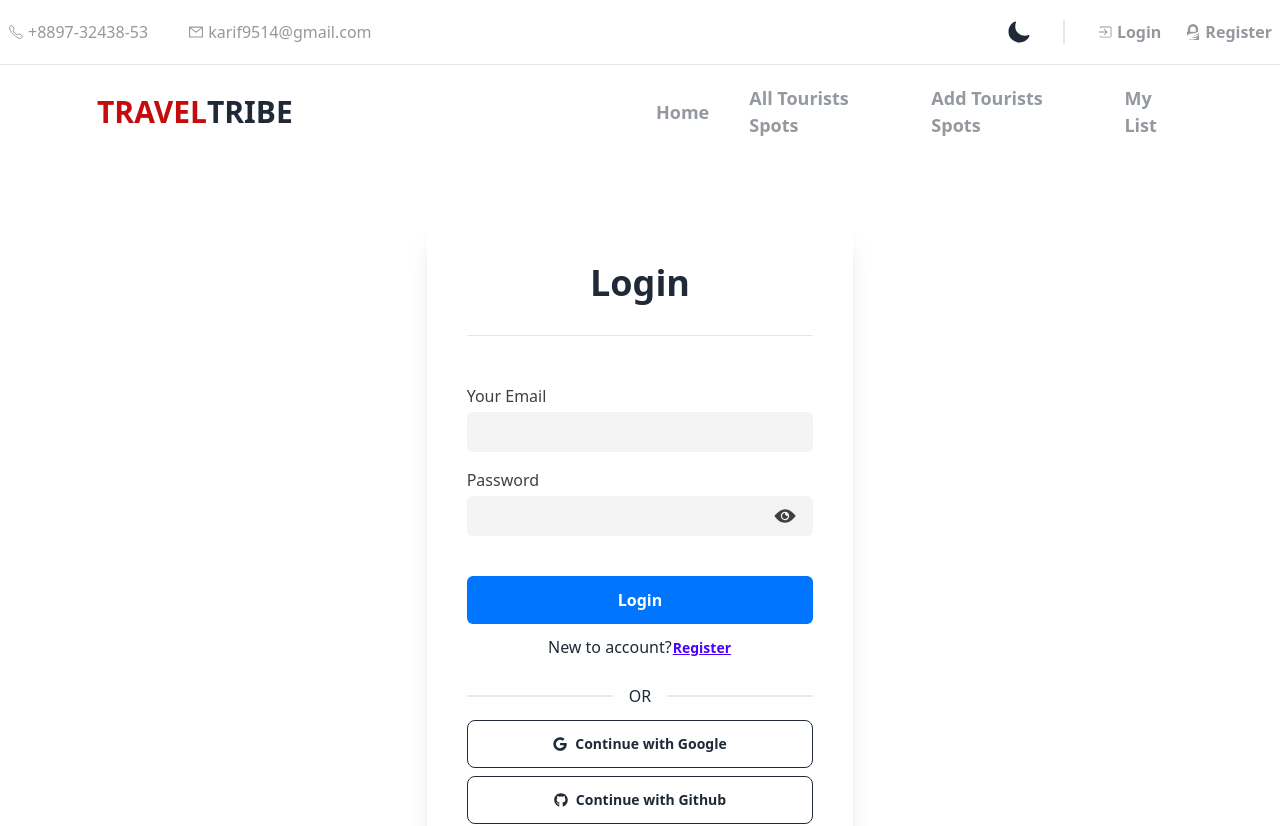
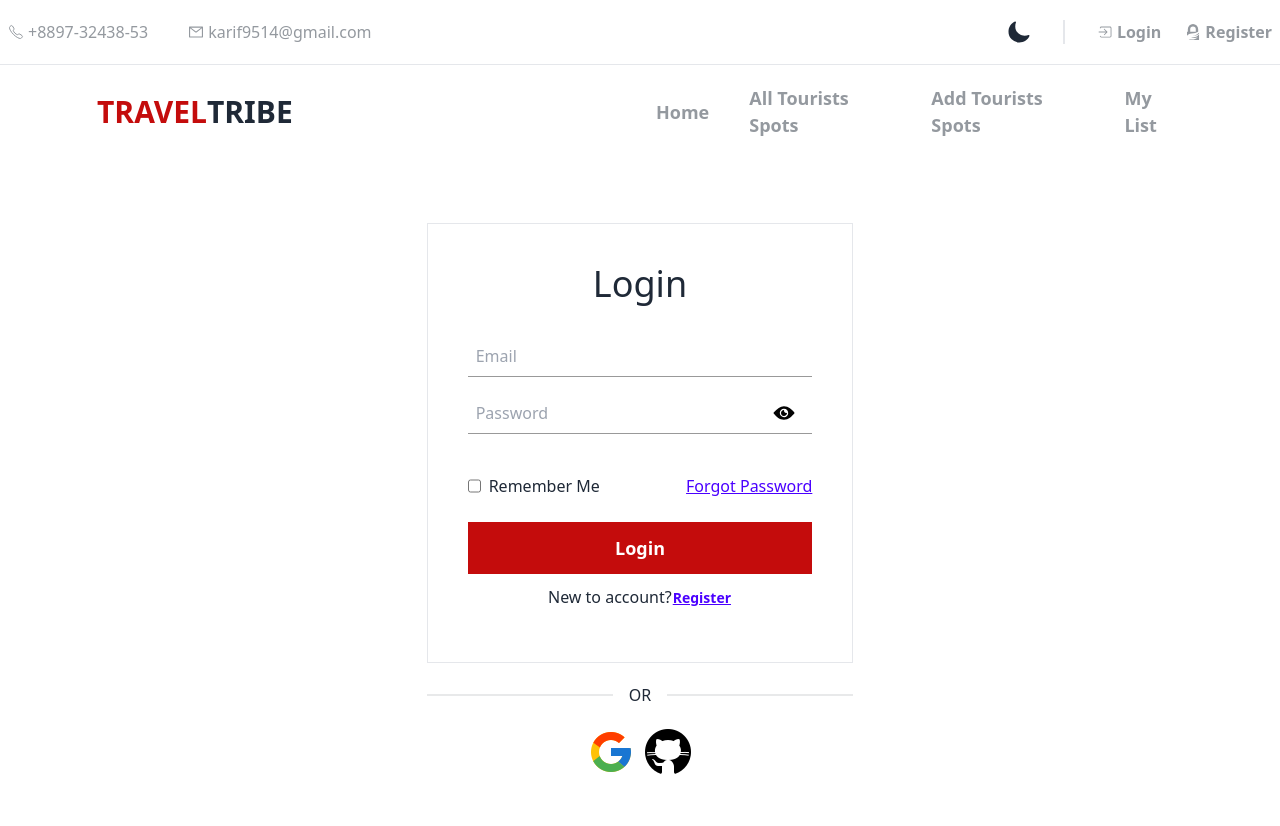
Before and after one commit to arifraj9911/tourism-management-client, a React (Vite) app: page /login in a window 1280 px wide. Shown: the top 826 px of the page. Built offline with nearby package versions, Linux system fonts and the light colour scheme; no server answers.

Commit message:
login design implement

```diff
--- a/src/Pages/Shared/Login/Login.jsx
+++ b/src/Pages/Shared/Login/Login.jsx
@@ -5,6 +5,8 @@ import { Link, useLocation, useNavigate } from "react-router-dom";
 import { IoIosEye, IoIosEyeOff } from "react-icons/io";
 import { FaGithub, FaGoogle } from "react-icons/fa";
 
+import google from "../../../assets/Images/google.png";
+import github from "../../../assets/Images/github.png";
 
 const Login = () => {
   const { signIn, googleSignIn, githubSignIn } = useContext(AuthContext);
@@ -57,44 +59,62 @@ const Login = () => {
       });
   };
   return (
+    <div>
       <div className="flex justify-center items-center ">
-
-        <div className="w-full md:w-3/5 lg:w-2/6  shadow-xl  p-10 my-16">
-          <h2 className="text-3xl lg:text-4xl mb-8 text-center font-bold">
+        <div className="w-full md:w-3/5 lg:w-2/6  border  p-10 mt-16">
+          <h2 className="text-3xl lg:text-4xl mb-8 text-center font-normal">
             Login
           </h2>
-          <hr />
+
           <form
-            className=" flex flex-col gap-4 mt-12 "
+            className=" flex flex-col gap-4 mt-6 "
             onSubmit={handleSubmit(onSubmit)}
           >
-            <div className="flex flex-col gap-1 text-[#403F3F]">
-              <label className="font-medium">Your Email</label>
+            <div className="flex flex-col  text-[#403F3F]">
+              {/* <label className="font-medium">Your Email</label> */}
               <input
-                className="bg-[#F3F3F3] p-2 rounded-md outline-none "
+                placeholder="Email"
+                className="bg-white text-black border-b rounded-none border-[#999]  p-2  outline-none "
                 type="email"
                 {...register("email", { required: true })}
               />
             </div>
-            <div className="flex flex-col gap-1 relative text-[#403F3F]">
-              <label className="font-medium">Password</label>
+            <div className="flex flex-col gap-1 relative text-[#030303]">
+              {/* <label className="font-medium">Password</label> */}
               <input
-                className="bg-[#F3F3F3] p-2 rounded-md outline-none "
+                placeholder="Password"
+                className="bg-white border-b rounded-none border-[#999] p-2  outline-none "
                 type={showPass ? "text" : "password"}
                 {...register("password")}
               />
               <span
-                className="absolute right-4 top-[36px] text-2xl"
+                className="absolute right-4 top-2 text-2xl"
                 onClick={() => setShowPass(!showPass)}
               >
                 {showPass ? <IoIosEyeOff /> : <IoIosEye />}
               </span>
             </div>
-            <p className="text-sm text-red-500">{errors}</p>
+            <p className="text-sm text-red-500 mb-2">{errors}</p>
+            {/* <div className="flex gap-2 item">
+
+              <input type="checkbox" name="check"  id="" />
+              <span>Accept Terms & Conditions</span>
+            </div> */}
+            <div className="flex justify-between">
+              <div className="flex gap-2 item">
+                <input type="checkbox" name="remember" id="" />
+                <span>Remember Me</span>
+              </div>
+              <div>
+                <Link className="text-primary underline" to="">
+                  Forgot Password
+                </Link>
+              </div>
+            </div>
 
             <div className="mt-2">
               <input
-                className="bg-[#0075FF] hover:bg-[#2264b0] text-white py-3 px-6 w-full rounded-md text-[16px] font-bold"
+                className="bg-[#C40C0C]  text-white py-3 px-6 w-full  text-lg font-bold"
                 type="submit"
                 value="Login"
               />
@@ -108,15 +128,20 @@ const Login = () => {
               </Link>{" "}
             </span>
           </div>
-          <div className="divider">OR</div>
-          <div className="flex flex-col gap-2">
-            <button onClick={handleGoogleSubmit} className="btn btn-outline">
-              <FaGoogle />
-              <span>Continue with Google</span>
+        </div>
+      </div>
+      <div className="w-full md:w-3/5 lg:w-2/6 mx-auto mb-20 ">
+        <div className="divider my-6">OR</div>
+        <div className="flex justify-center gap-2 ">
+          <button onClick={handleGoogleSubmit} className="">
+            {/* <FaGoogle className="text-4xl"/> */}
+            <img src={google} alt="" />
+            {/* <span>Continue with Google</span> */}
           </button>
-            <button onClick={handleGithubSubmit} className="btn btn-outline">
-              <FaGithub />
-              <span>Continue with Github</span>
+          <button onClick={handleGithubSubmit} className="">
+            {/* <FaGithub /> */}
+            <img src={github} alt="" />
+            {/* <span>Continue with Github</span> */}
           </button>
         </div>
       </div>
```
Also changed, not shown: src/assets/Images/github.png (added), src/assets/Images/google.png (added). Lines whose indentation alone changed are shown as unchanged.
